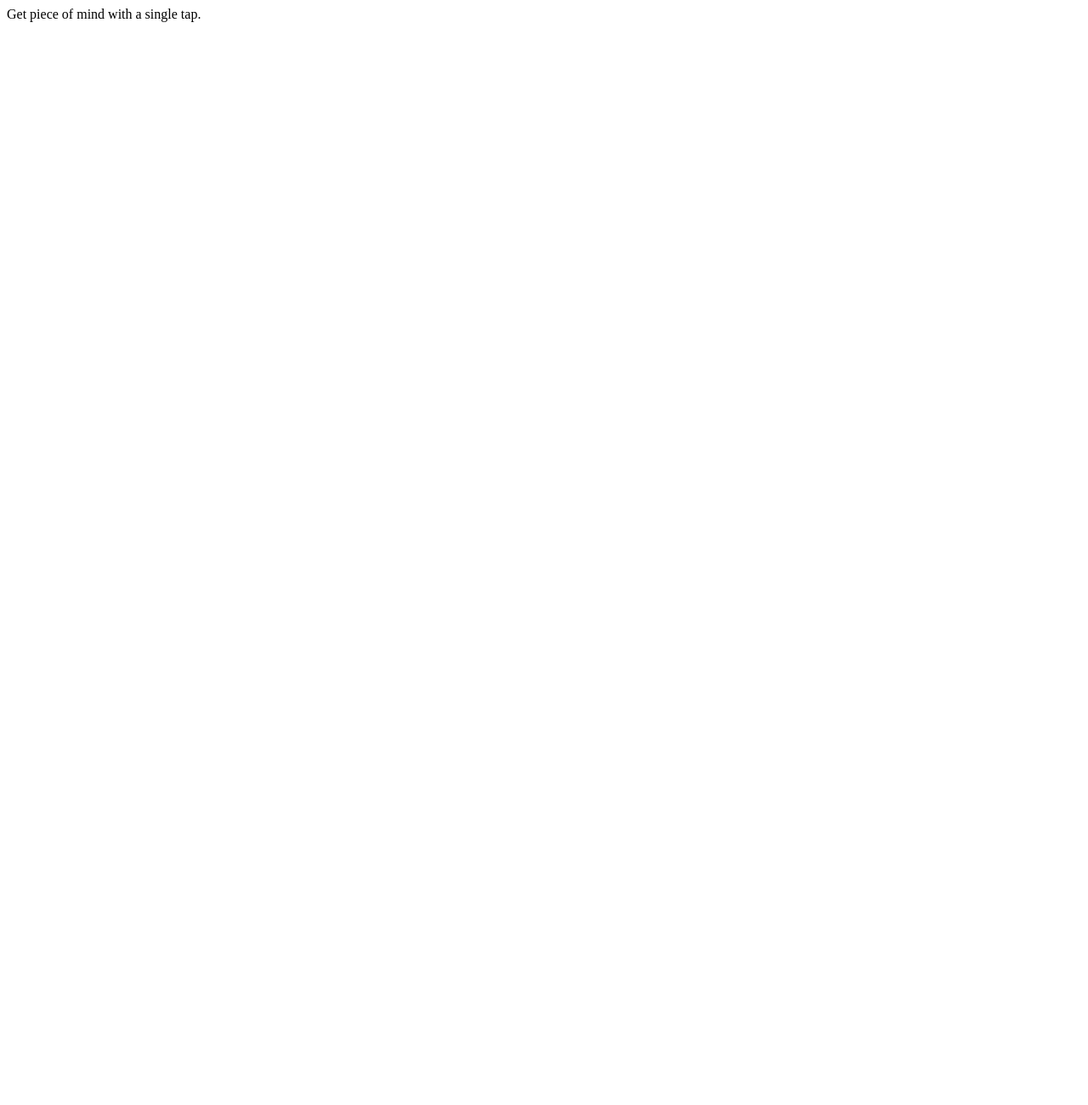
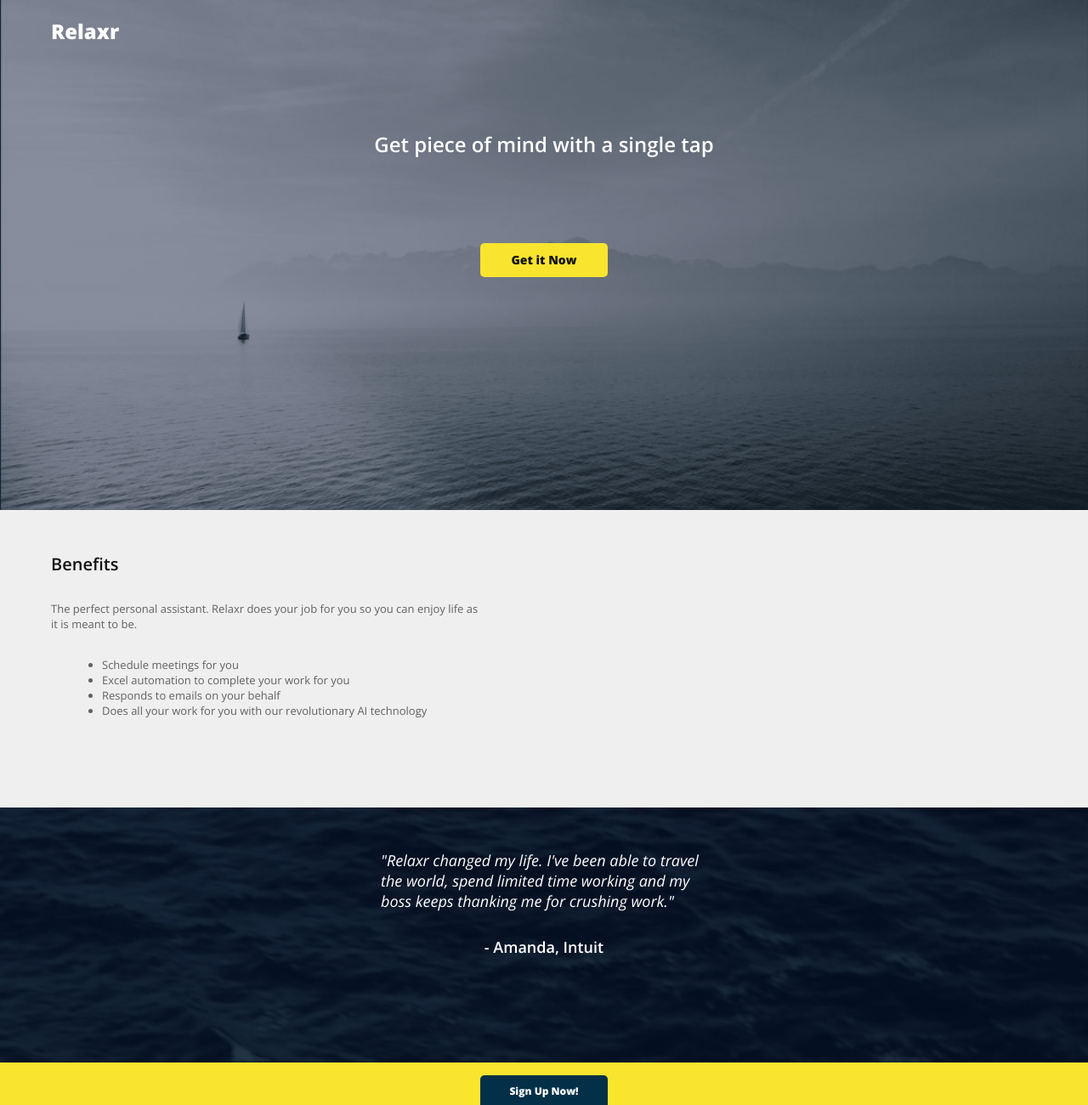
Before and after one commit to melody319/relaxr, a plain HTML site: page index.html in a window 1280 px wide. Shown: the top 1300 px of the page at 85% size. Before the commit the page ends 800 px from the top, so only its background shows below. Drawn offline with nearby package versions, Linux system fonts and the light colour scheme.

Commit message:
edits apr 7

```diff
--- a/index.html
+++ b/index.html
@@ -1 +1,63 @@
-<p>Get piece of mind with a single tap.</p>
+<!DOCTYPE html>
+
+<html>
+    <head>
+        <title>Relaxr</title>
+        <link rel="stylesheet" a href=style.css>
+        <link href="https://fonts.googleapis.com/css?family=Open+Sans:300,300i,600,800" rel="stylesheet">
+    </head>
+
+    <body>
+
+        <div class="header">
+            <h2 class="logo-top"> Relaxr </h2>
+
+            <p class="tagline"> Get piece of mind with a single tap </p>
+
+            <div class ="button-get-it"> Get it Now </div>
+
+        </div>
+
+
+        <div class= "body1">
+            <h3> Benefits </h3>
+
+            <p class="content">The perfect personal assistant. Relaxr does your job for you so you can enjoy life as it is meant to be. </p>
+
+            <ul class="list">
+                <li>Schedule meetings for you</li>
+                <li>Excel automation to complete your work for you</li>
+                <li>Responds to emails on your behalf</li>
+                <li>Does all your work for you with our revolutionary AI technology</li>
+            </ul>
+
+        </div>
+
+        <div class= "body2">
+            <p class="quote">"Relaxr changed my life. I've been able to travel the world, spend limited time working and my boss keeps thanking me for crushing work."</p>
+
+            <p class="name">- Amanda, Intuit</p>
+
+        </div>
+
+        <div class= "bottom">
+            <div class= "button-sign-up">
+                Sign Up Now!
+            </div>
+        </div>
+
+        <div class="footer">
+            <h2 class="logo-bottom">Relaxr </h2>
+
+            <div class="logos">
+                <img src= "images/twitter.png" alt="twitter" class=logoimage>
+                <img src= "images/facebook.png" alt="facebook" class=logoimage>
+            </div>
+
+            <p class="copyright">Copyright 2015. Relaxr.</p>
+
+        </div>
+
+    </body>
+
+</html>
--- /dev/null
+++ b/style.css
@@ -0,0 +1,174 @@
+body {
+    font-family: 'Open Sans';
+    margin: 0px;
+}
+
+.header {
+    overflow: auto;
+    margin: 0px;
+    background-image: url("images/header_bg.jpg");
+    background-size: cover;
+    background-repeat: no-repeat;
+    width: 100%;
+    height: 600px;
+}
+
+.logo-top {
+    /* position: absolute;
+    top: 10px;
+    left: 8%;  */
+    margin: 20px 0 0 60px;
+    font-size: 24px;
+    font-weight: 800;
+    color: white;
+}
+
+.tagline {
+    /* position: absolute;
+    top: 150px;
+    left: 32%; */
+    margin: 100px auto 0 auto;
+    font-size: 24px;
+    font-weight: 600;
+    text-align: center;
+    color: white;
+}
+
+.button-get-it {
+    /* position: absolute;
+    left: 43%; */
+    margin: 100px auto 0 auto;
+    width: 150px;
+    height: 30px;
+    border-radius: 5px;
+    background-color: #f9e42e;
+    padding-top: 10px;
+    font-size: 14px;
+    font-weight: 800;
+    text-align: center;
+    color: #121212;
+}
+
+.body1{
+    /* position: relative; */
+    overflow: auto;
+    background-color: #f0efef;
+    width: 100%;
+    height: 350px;
+}
+
+h3 {
+    /* position: absolute;
+    top: 20px;
+    left: 8%;  */
+    margin: 50px 0 0 60px;
+    font-size: 20px;
+    font-weight: 600;
+    color: #121212;
+}
+
+.content {
+    /* position: absolute;
+    top: 80px;
+    left: 8%;  */
+    width: 40%;
+    margin: 30px 0 0 60px;
+    font-size: 13px;
+    font-weight: 300;
+    color: #606161;
+}
+
+.list {
+    /* position: absolute;
+    top: 140px;
+    left: 10%;  */
+    width: 40%;
+    margin: 30px 0 0 80px;
+    font-size: 13px;
+    font-weight: 300;
+    color: #606161;
+}
+
+.body2{
+    overflow: auto;
+    margin: 0px;
+    background-image: url("images/testimonial_bg.jpg");
+    background-size: cover;
+    background-repeat: no-repeat;
+    width: 100%;
+    height: 300px;
+}
+
+.quote {
+    width: 30%;
+    margin: 50px auto 0 auto;
+    font-size: 18px;
+    font-weight: 300;
+    font-style: italic;
+    color: white;
+}
+
+.name {
+    width: 30%;
+    margin: 30px auto 0 auto;
+    font-size: 18px;
+    font-weight: 600;
+    color: white;
+    text-align: center;
+}
+
+.bottom {
+    overflow: auto;
+    margin: 0px;
+    background-color: #f9e42e;
+    width: 100%;
+}
+
+.button-sign-up {
+    margin: 15px auto 15px auto;
+    width: 150px;
+    height: 30px;
+    border-radius: 5px;
+    background-color: #033048;
+    padding-top: 10px;
+    font-size: 12px;
+    font-weight: 800;
+    text-align: center;
+    color: white;
+}
+
+.footer {
+    overflow: auto;
+    background-color: #121212;
+    width: 100%;
+    height: 200px;
+}
+
+.logo-bottom {
+    margin: 30px auto 0 auto;
+    font-size: 24px;
+    font-weight: 800;
+    color:#f9e42e;
+    text-align: center;
+}
+
+.copyright {
+    margin: 30px auto 30px auto;
+    font-size: 9px;
+    font-weight: 600;
+    color: white;
+    text-align: center;
+}
+
+.logoimage {
+    padding: 0 5px 0 5px;
+    width: 8px;
+    height: 15px;
+}
+
+.logos{
+    margin: 30px auto 0 auto;
+    display: block;
+    width:50px;
+
+}
```
Also changed, not shown: design_file.txt (added), images/facebook.png (added), images/header_bg.jpg (added), images/testimonial_bg.jpg (added), images/twitter.png (added), sample_text.txt (added), 3 other files.
